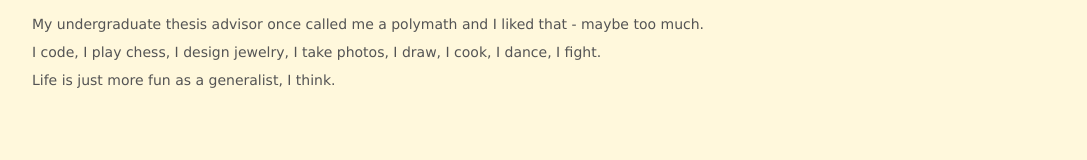
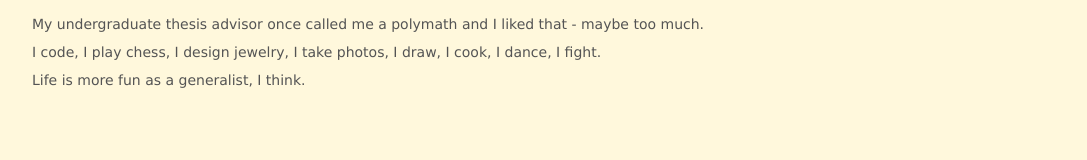
Before and after one commit to TheBerlinMan/tnma-me, a Next.js app: page /about in a window 1280 px wide. Shown: the part 219-379 px from the top of the page, without its empty margins (96-1183 px from the left). Built offline with nearby package versions, Linux system fonts and the light colour scheme.

Commit message:
edit copy

```diff
--- a/app/about/page.tsx
+++ b/app/about/page.tsx
@@ -24,7 +24,7 @@ const About = () => {
           I dance, I fight.
         </p>
         <p>
-          Life is just more fun as a generalist, I think.
+          Life is more fun as a generalist, I think.
         </p>
       </div>
       {/* <div className="flex flex-col gap-3">
```
